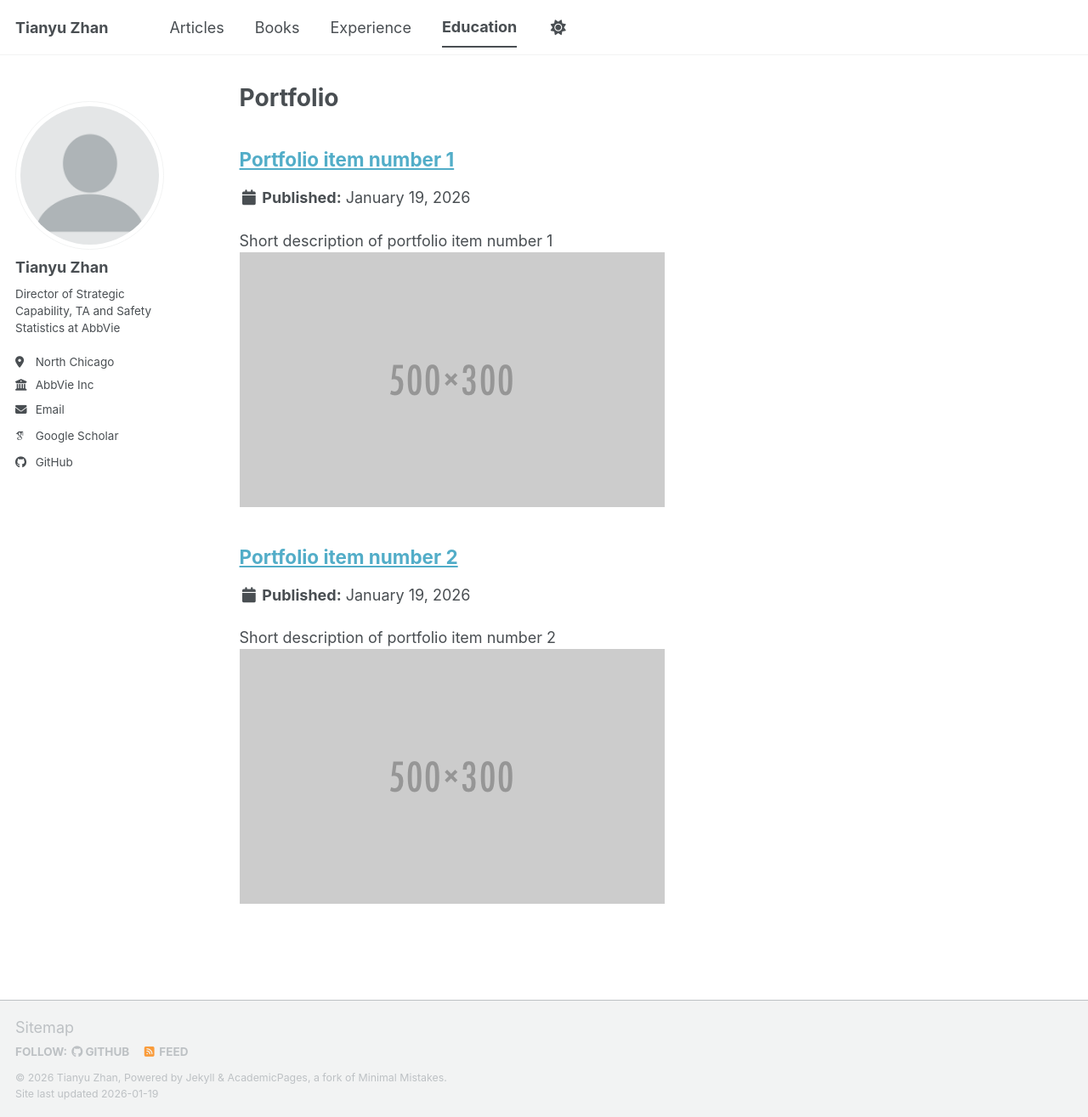
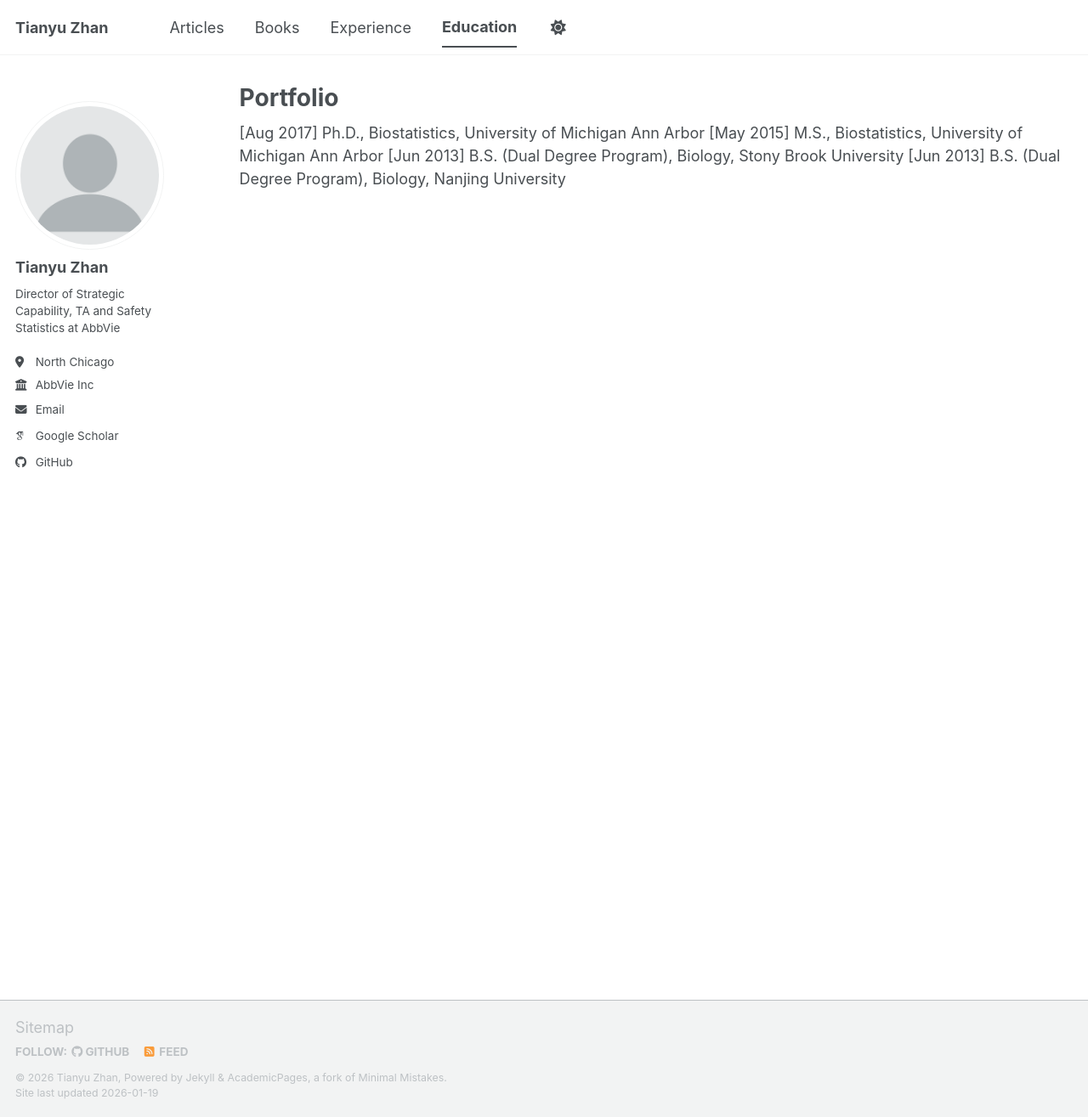
Before and after one commit to tian-yu-zhan/tian-yu-zhan.github.io, a Jekyll site: the page built from _pages/portfolio.html, in a window 1280 px wide and 1315 px high. Shown: the whole window at 85% size. Built offline with Jekyll 4.4.1, drawn with Linux system fonts in a browser that asks for light colours; some web fonts are replaced; a script bundle is joined from its source files by our own code; library files that are not in the unit come from our copies.

Commit message:
Update portfolio.html

```diff
--- a/_pages/portfolio.html
+++ b/_pages/portfolio.html
@@ -5,9 +5,10 @@ permalink: /portfolio/
 author_profile: true
 ---
 
-{% include base_path %}
+[Aug 2017] Ph.D., Biostatistics, University of Michigan Ann Arbor
 
+[May 2015] M.S., Biostatistics, University of Michigan Ann Arbor
 
-{% for post in site.portfolio %}
-  {% include archive-single.html %}
-{% endfor %}
+[Jun 2013] B.S. (Dual Degree Program), Biology, Stony Brook University
+
+[Jun 2013] B.S. (Dual Degree Program), Biology, Nanjing University
```
